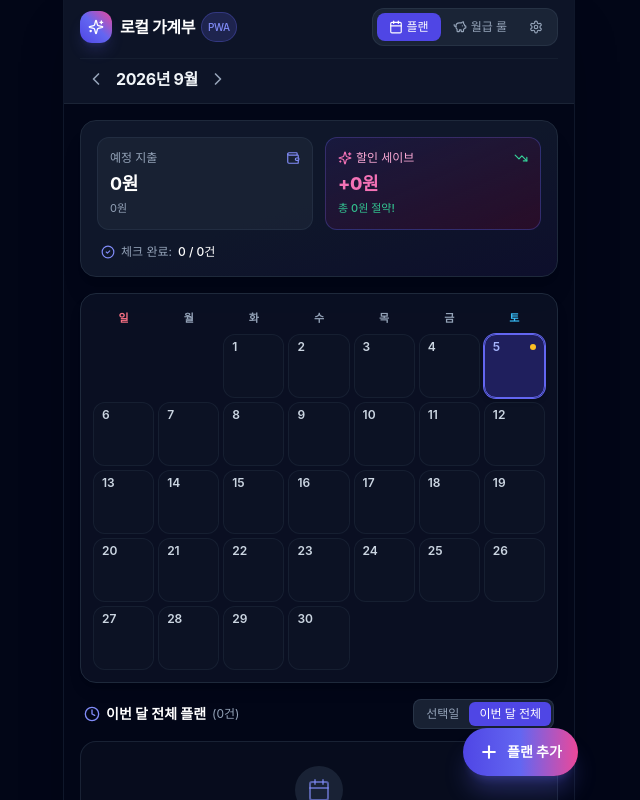
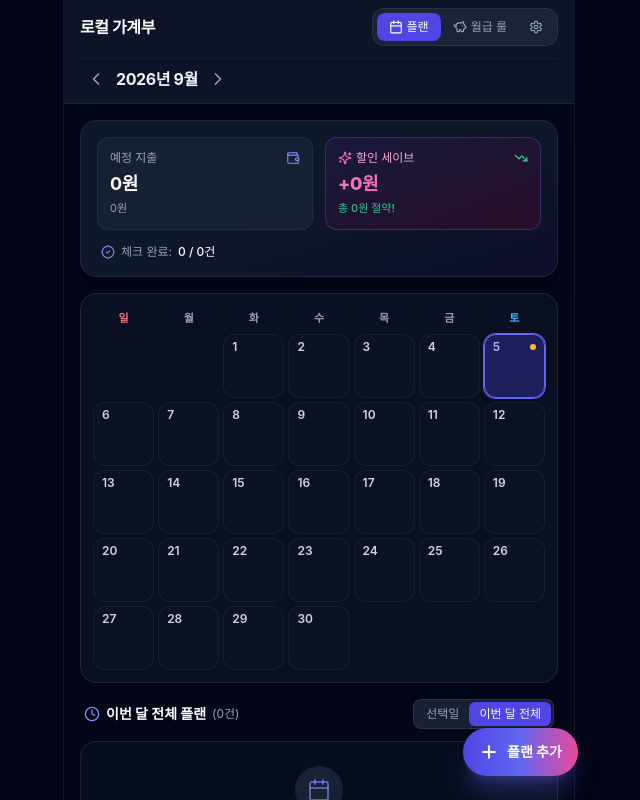
Before and after one commit to hyungoo7703/local-ledger, a React (Vite) app: page / in a window 1280 px wide. Shown: the top 800 px of the page, without its empty margins (321-961 px from the left). Built offline with nearby package versions, Linux system fonts and the light colour scheme.

Commit message:
style: 헤더의 PWA 뱃지 및 아이콘 제거하여 타이틀 단순화

```diff
--- a/src/components/Header.tsx
+++ b/src/components/Header.tsx
@@ -1,5 +1,5 @@
 import React from 'react';
-import { ChevronLeft, ChevronRight, Calendar, PiggyBank, Settings, Sparkles } from 'lucide-react';
+import { ChevronLeft, ChevronRight, Calendar, PiggyBank, Settings } from 'lucide-react';
 import { formatMonthDisplay } from '../utils/formatters';
 
 interface HeaderProps {
@@ -42,18 +42,10 @@ export const Header: React.FC<HeaderProps> = ({
     <header className="sticky top-0 z-30 bg-slate-900/90 backdrop-blur-md border-b border-slate-800/80 pt-safe px-4 pb-2">
       {/* Top Brand Bar */}
       <div className="flex items-center justify-between py-2">
-        <div className="flex items-center gap-2">
-          <div className="w-8 h-8 rounded-xl bg-gradient-to-tr from-indigo-600 via-indigo-500 to-pink-500 flex items-center justify-center shadow-lg shadow-indigo-500/20">
-            <Sparkles className="w-4 h-4 text-white" />
-          </div>
-          <div>
-            <h1 className="text-base font-bold tracking-tight text-white flex items-center gap-1.5">
-              로컬 가계부
-              <span className="text-[10px] px-1.5 py-0.5 rounded-full bg-indigo-500/20 text-indigo-400 font-medium border border-indigo-500/30">
-                PWA
-              </span>
-            </h1>
-          </div>
+        <div>
+          <h1 className="text-base font-bold tracking-tight text-white">
+            로컬 가계부
+          </h1>
         </div>
 
         {/* Tab Buttons */}
```
